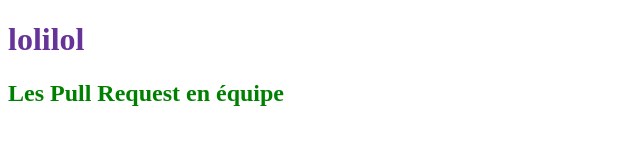
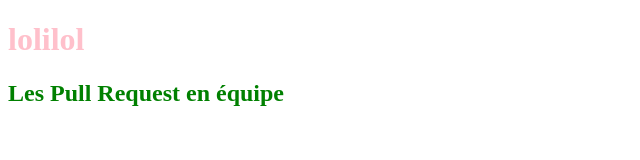
Before and after one commit to Lucas-Hetic/TP-NOV, a plain HTML site: page index.html in a window 1280 px wide. Shown: the whole page, without its empty margins (0-640 px from the left). Drawn offline with Linux system fonts and the light colour scheme.

Commit message:
New style for h1 (color: pink)

```diff
--- a/style.css
+++ b/style.css
@@ -1,5 +1,5 @@
 h1 {
-  color: rebeccapurple;
+  color: pink;
 }
 h2 {
   color: green;
```
